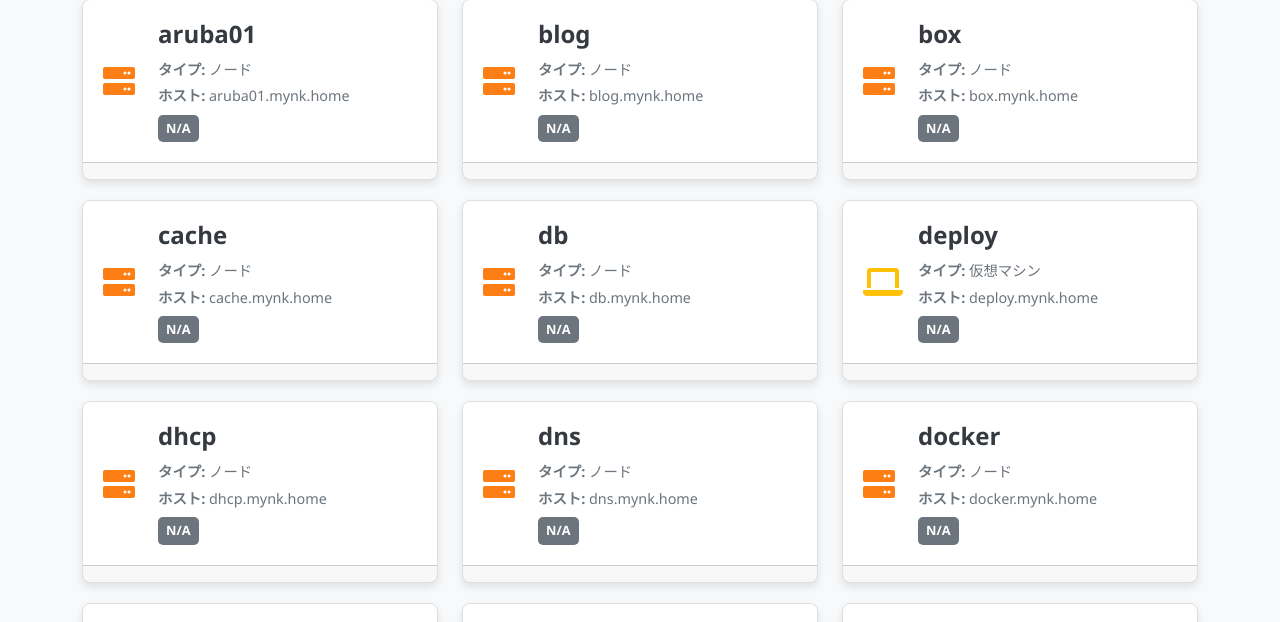
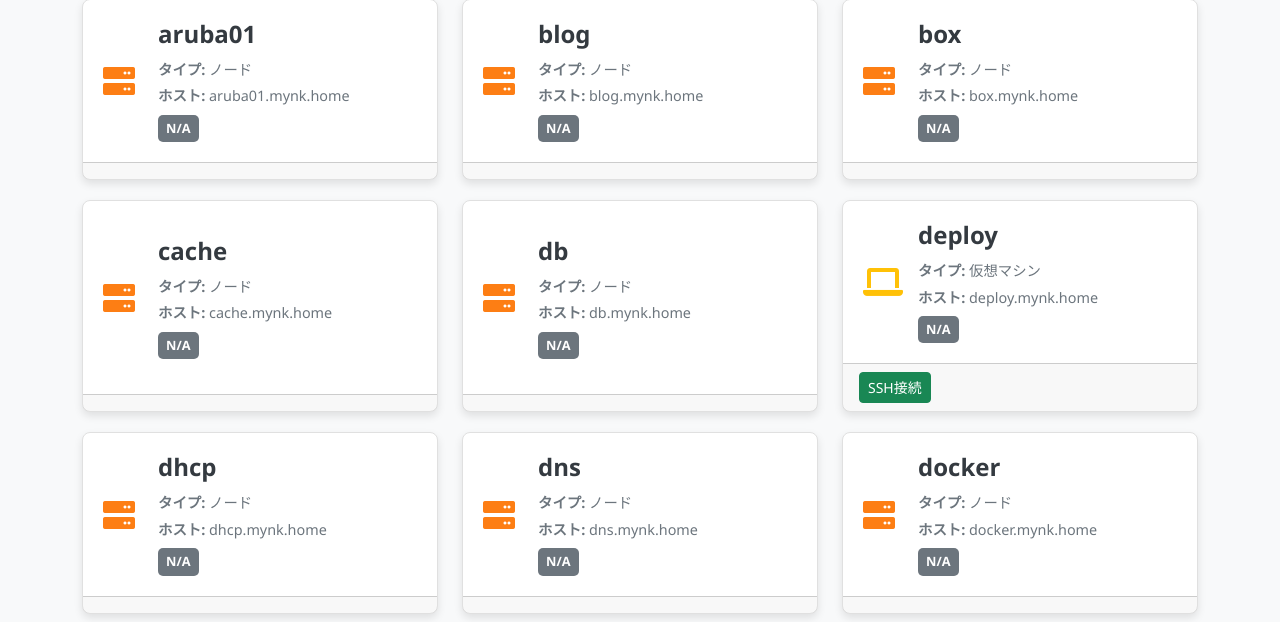
Before and after one commit to nekoy3/ServerDeck, a Flask app: page / in a window 1280 px wide. Shown: the part 159-781 px from the top of the page. Run offline with Flask 3, Linux system fonts and the light colour scheme; the visitor is signed in with stand-in values (Sample User, id 1); some libraries are stand-ins or nearby versions.

Commit message:
fix: SSH接続ボタンの表示バグを修正
- サーバパネルのDEBUG表示を削除しました。
- ユーザー名が空のホストに対してSSH接続ボタンが表示されないように修正しました。

```diff
--- a/templates/index.html
+++ b/templates/index.html
@@ -74,6 +74,7 @@
                                 {% endfor %}
                             </div>
                             {% endif %}
+
                             <div class="d-flex align-items-center mt-2">
                                 <div class="ping-status-box" id="ping-status-{{ server.id }}">
                                     <span class="status-text">N/A</span>
@@ -88,8 +89,10 @@
                         {% elif server.is_deleted %}
                         <button class="btn btn-sm btn-danger confirm-delete-btn" data-id="{{ server.id }}">削除</button>
                         <button class="btn btn-sm btn-secondary cancel-delete-btn" data-id="{{ server.id }}">維持</button>
-                        {% elif server.type == 'ssh' %}
-                        <a href="/ssh/{{ server.id }}" class="btn btn-primary btn-sm">SSH接続</a>
+                        {% else %}
+                            {% if server.type in ['node', 'virtual_machine', 'network_device', 'kvm'] and server.username %}
+                            <a href="{{ url_for('ssh_terminal', server_id=server.id) }}" class="btn btn-sm btn-success">SSH接続</a>
+                            {% endif %}
                         {% endif %}
                     </div>
                 </div>
```
